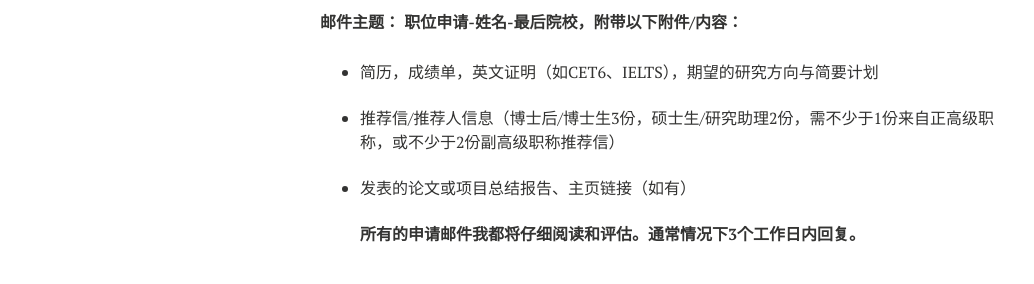
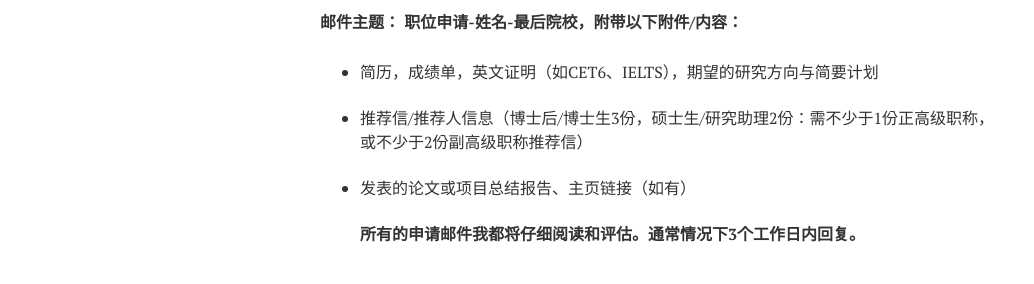
Before and after one commit to juyakun/juyakun.github.io, a Jekyll site: the page built from recruitment.md, in a window 1280 px wide. Shown: the part 1097-1381 px from the top of the page, without its empty margins (112-1146 px from the left). Built offline with Jekyll 4.4.1, drawn with Linux system fonts in a browser that asks for light colours; nearby versions of some CDN libraries.

Commit message:
Clarify requirements for recommendation letters

```diff
--- a/recruitment.md
+++ b/recruitment.md
@@ -55,7 +55,7 @@
 -  简历，成绩单，英文证明（如CET6、IELTS），期望的研究方向与简要计划
 <br>
 <br>
--  推荐信/推荐人信息（博士后/博士生3份，硕士生/研究助理2份，需不少于1份来自正高级职称，或不少于2份副高级职称推荐信）
+-  推荐信/推荐人信息（博士后/博士生3份，硕士生/研究助理2份：需不少于1份正高级职称，或不少于2份副高级职称推荐信）
 <br>
 <br>
 -  发表的论文或项目总结报告、主页链接（如有）
```
